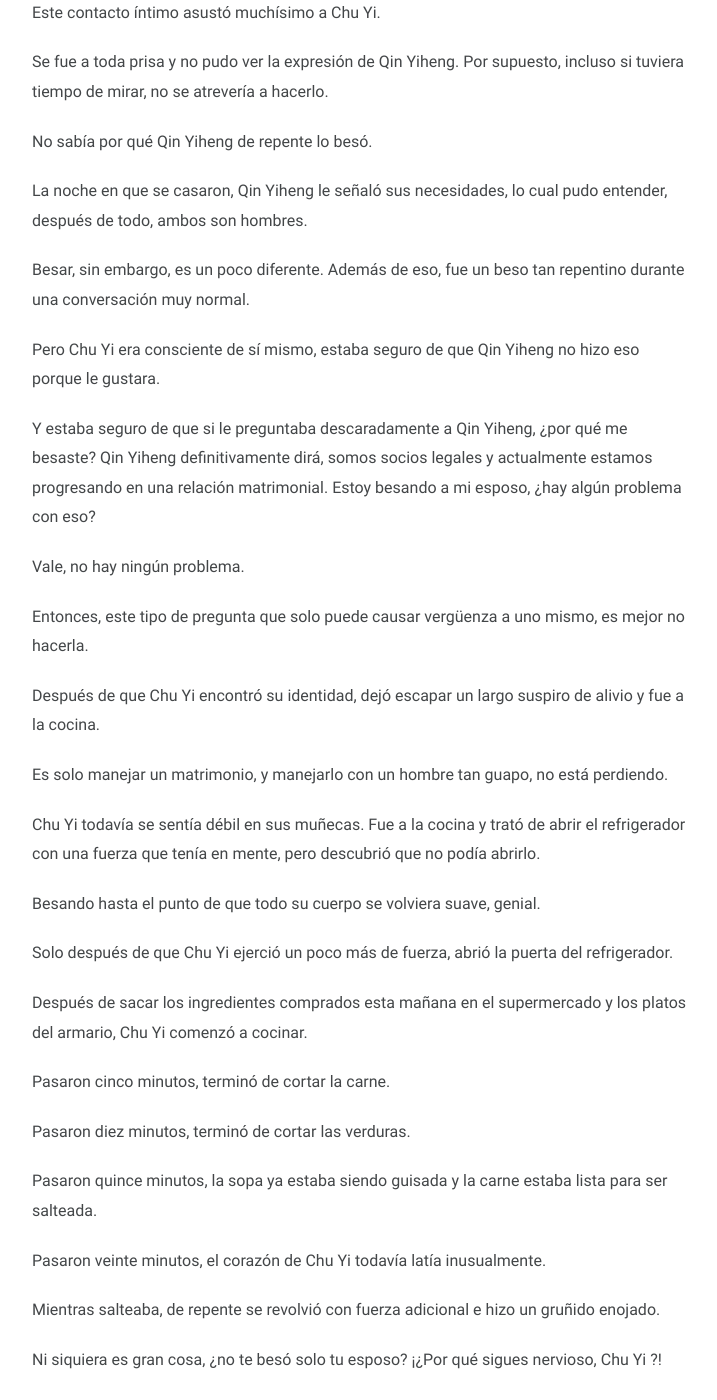
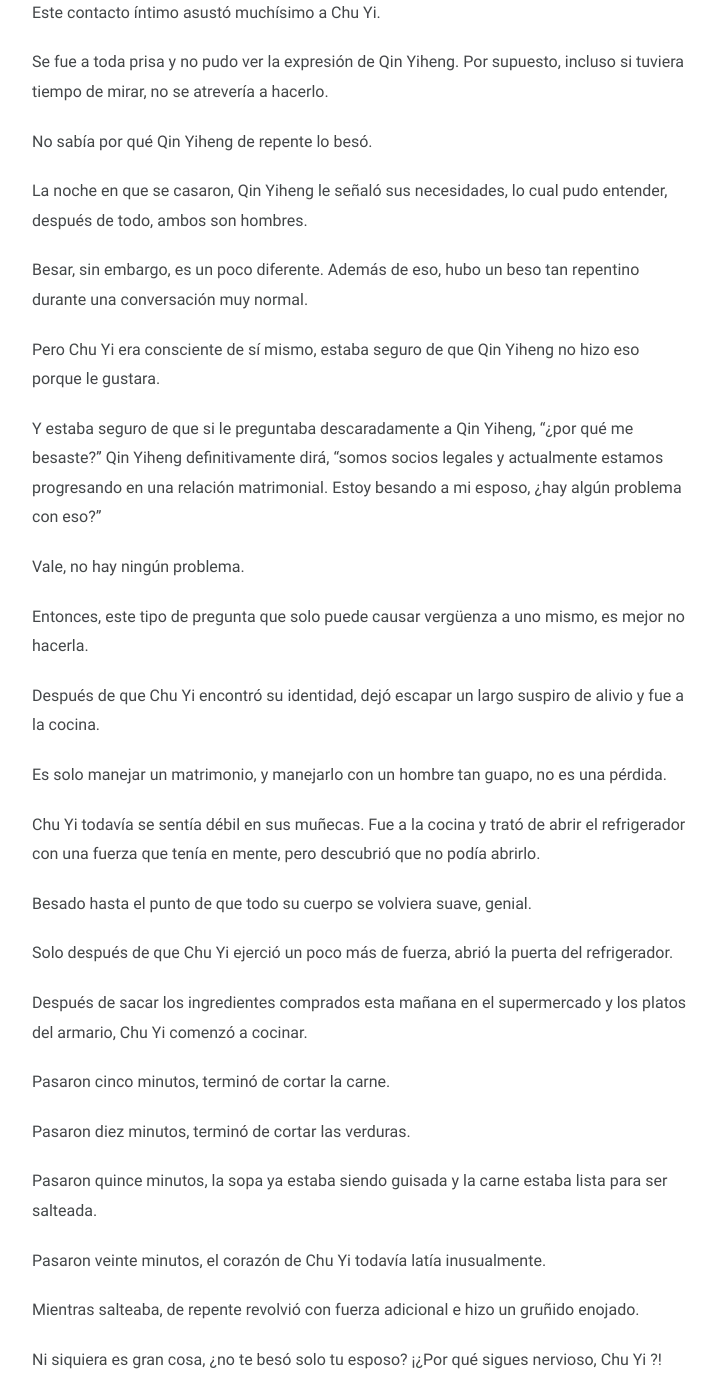
Before and after one commit to taozi-lecturas/taozi-lecturas.github.io, a Jekyll site: the page built from novelas/caceedv/_posts/2025-03-31-capitulo-13.md, in a window 1280 px wide and 1400 px high, scrolled down 1898 px. Shown: the whole window, without its empty margins (278-995 px from the left). Built offline with Jekyll 4.4.1, drawn with Linux system fonts in a browser that asks for light colours; some of the changed text lies outside the part shown.

Commit message:
Update 2025-03-31-capitulo-13.md

```diff
--- a/novelas/caceedv/_posts/2025-03-31-capitulo-13.md
+++ b/novelas/caceedv/_posts/2025-03-31-capitulo-13.md
@@ -64,11 +64,11 @@ No sabía por qué Qin Yiheng de repente lo besó.
 
 La noche en que se casaron, Qin Yiheng le señaló sus necesidades, lo cual pudo entender, después de todo, ambos son hombres.
 
-Besar, sin embargo, es un poco diferente. Además de eso, fue un beso tan repentino durante una conversación muy normal.
+Besar, sin embargo, es un poco diferente. Además de eso, hubo un beso tan repentino durante una conversación muy normal.
 
 Pero Chu Yi era consciente de sí mismo, estaba seguro de que Qin Yiheng no hizo eso porque le gustara.
 
-Y estaba seguro de que si le preguntaba descaradamente a Qin Yiheng, ¿por qué me besaste? Qin Yiheng definitivamente dirá, somos socios legales y actualmente estamos progresando en una relación matrimonial. Estoy besando a mi esposo, ¿hay algún problema con eso?
+Y estaba seguro de que si le preguntaba descaradamente a Qin Yiheng, "¿por qué me besaste?" Qin Yiheng definitivamente dirá, "somos socios legales y actualmente estamos progresando en una relación matrimonial. Estoy besando a mi esposo, ¿hay algún problema con eso?"
 
 Vale, no hay ningún problema.
 
@@ -76,11 +76,11 @@ Entonces, este tipo de pregunta que solo puede causar vergüenza a uno mismo, es
 
 Después de que Chu Yi encontró su identidad, dejó escapar un largo suspiro de alivio y fue a la cocina.
 
-Es solo manejar un matrimonio, y manejarlo con un hombre tan guapo, no está perdiendo.
+Es solo manejar un matrimonio, y manejarlo con un hombre tan guapo, no es una pérdida.
 
 Chu Yi todavía se sentía débil en sus muñecas. Fue a la cocina y trató de abrir el refrigerador con una fuerza que tenía en mente, pero descubrió que no podía abrirlo.
 
-Besando hasta el punto de que todo su cuerpo se volviera suave, genial.
+Besado hasta el punto de que todo su cuerpo se volviera suave, genial.
 
 Solo después de que Chu Yi ejerció un poco más de fuerza, abrió la puerta del refrigerador.
 
@@ -94,7 +94,7 @@ Pasaron quince minutos, la sopa ya estaba siendo guisada y la carne estaba lista
 
 Pasaron veinte minutos, el corazón de Chu Yi todavía latía inusualmente.
 
-Mientras salteaba, de repente se revolvió con fuerza adicional e hizo un gruñido enojado.
+Mientras salteaba, de repente revolvió con fuerza adicional e hizo un gruñido enojado.
 
 Ni siquiera es gran cosa, ¿no te besó solo tu esposo? ¡¿Por qué sigues nervioso, Chu Yi ?!
 
@@ -262,7 +262,7 @@ Chu Yi estaba un poco confundido, ¿Qin Yiheng bajó para cambiar con él?
 
 Guardó la imagen y sondeó: "¿Iré al estudio?"
 
-Qin Yiheng no dijo que estaba bien, ni le dijo que se quedara, solo dijo: "Está demasiado sofocante arriba".
+Qin Yiheng no dijo que estaba bien, ni le dijo que se quedara, solo dijo: "Es demasiado sofocante arriba".
 
 Chu Yi no pudo entender.
 
```
Also changed, not shown: other parts of novelas/caceedv/_posts/2025-03-31-capitulo-13.md (+3 -3 lines).
